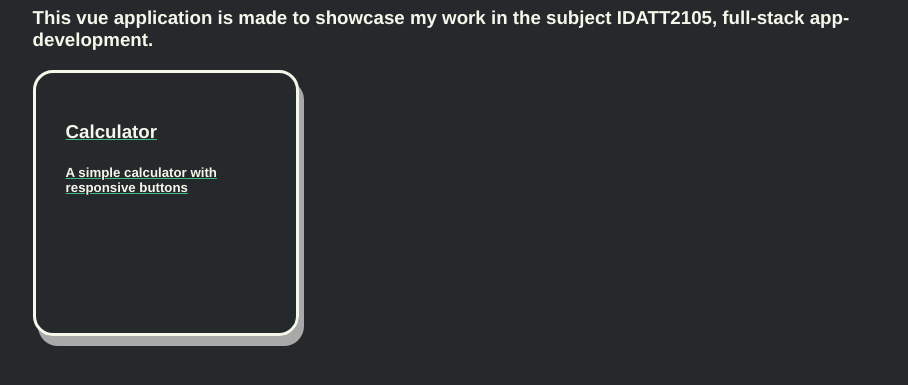
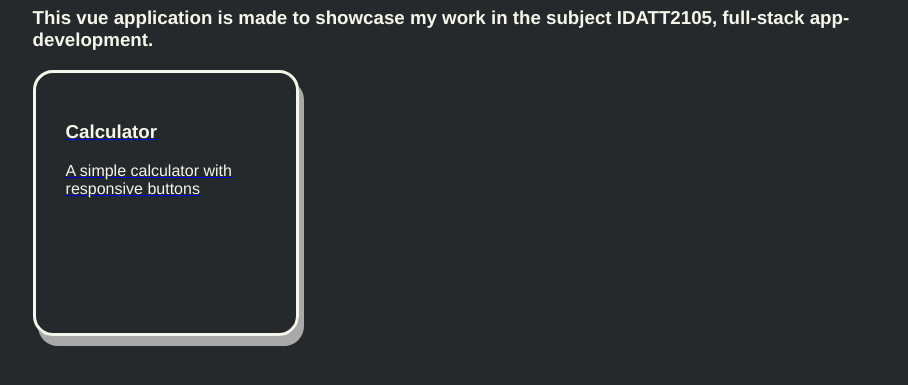
Before and after one commit to adriawh/IDATT2105, a Vue app: page /#/ in a window 1280 px wide. Shown: the part 159-544 px from the top of the page, without its empty margins (165-1073 px from the left). Built offline with nearby package versions, Linux system fonts and the light colour scheme.

Commit message:
Card component alignment fix

```diff
--- a/src/components/Card.vue
+++ b/src/components/Card.vue
@@ -1,10 +1,12 @@
 <template>
-  <router-link to="/calculator">
-    <div class="container">
-      <h3>{{ title }}</h3>
-      <h5>{{ description }}</h5>
-    </div>
-  </router-link>
+  <div class="wrapper">
+    <router-link to="/calculator">
+      <div class="container">
+        <h3>{{ title }}</h3>
+        {{ description }}
+      </div>
+    </router-link>
+  </div>
 </template>
 <script>
 export default {
@@ -16,11 +18,16 @@ export default {
 </script>
 
 <style scoped>
-router-link a {
-  text-decoration: none !important;
+.wrapper {
+  width: 200px;
+  height: 200px;
 }
+
 .container {
   padding: 30px;
+  display: flex;
+  flex-direction: column;
+  gap: 0;
   border-radius: 20px;
   color: #f6f7eb;
   box-shadow: 5px 10px darkgray;
--- a/src/views/Home.vue
+++ b/src/views/Home.vue
@@ -33,9 +33,6 @@ export default {
   text-align: left;
 }
 
-h1 {
-}
-
 ul {
   list-style-type: none;
   padding: 0;
@@ -44,7 +41,4 @@ li {
   display: inline-block;
   margin: 0 10px;
 }
-a {
-  color: #42b983;
-}
 </style>
```
